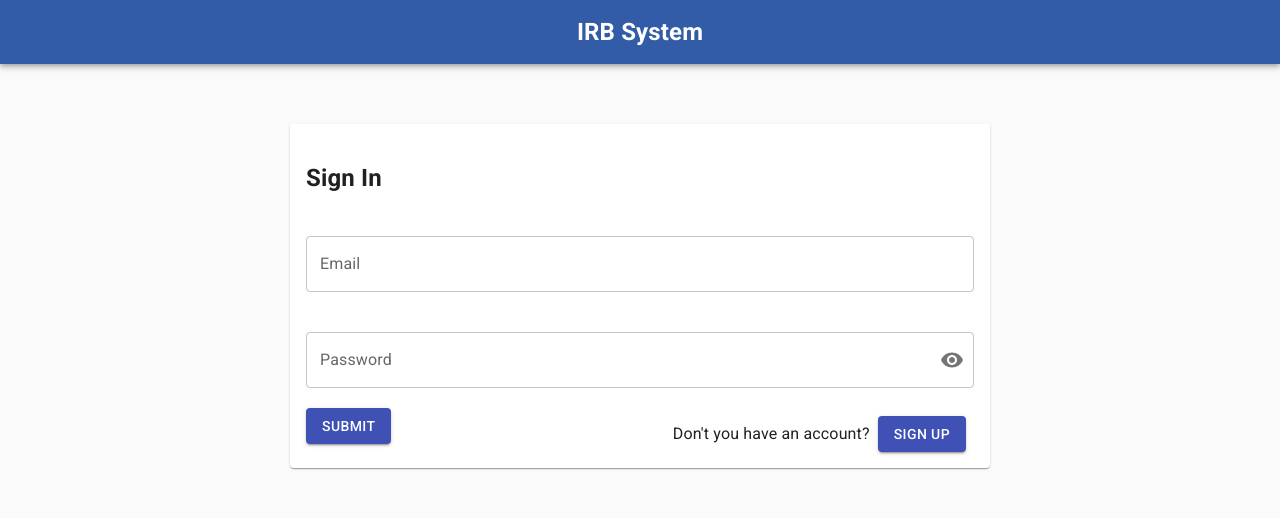
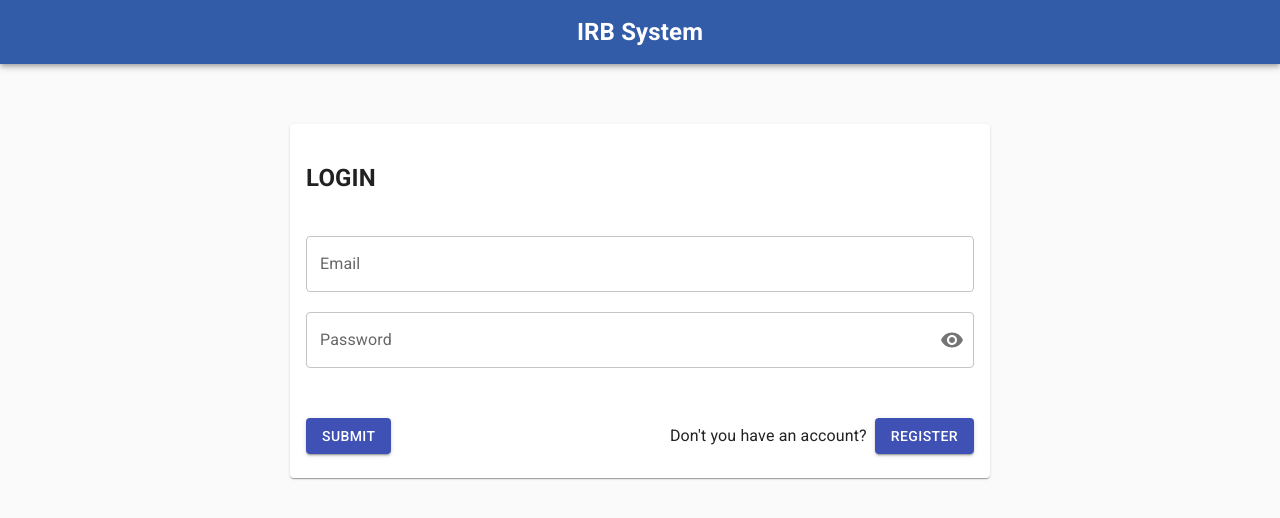
Before and after one commit to chandan2231/irb_system, a React (Vite) app in the folder frontend/: page /signin in a window 1280 px wide. Shown: the top 518 px of the page. Built offline with nearby package versions, Linux system fonts and the light colour scheme; no server answers.

Commit message:
fix in the ui

```diff
--- a/frontend/src/containers/Auth/SignIn.jsx
+++ b/frontend/src/containers/Auth/SignIn.jsx
@@ -95,7 +95,7 @@ function SignIn() {
             marginTop: '20px',
             marginBottom: '15px',
             '.MuiFormControl-root': {
-                marginBottom: '20px',
+                marginBottom: '10px',
             },
         },
     };
@@ -127,7 +127,7 @@ function SignIn() {
                                     <></>
                                 )
                             }
-                            <Typography sx={{mt: 2, mb: 5}}><h2 sx={styles.title}>Sign In</h2></Typography>
+                            <Typography sx={{mt: 2, mb: 5}}><h2 sx={styles.title}>LOGIN</h2></Typography>
                             <FormControl fullWidth variant="outlined">
                                 <TextField
                                     placeholder="Email"
@@ -167,20 +167,22 @@ function SignIn() {
                                 />
                                 {Object.keys(errors).length > 0 && <div className="error_msg">{errors?.password?.message}</div>}
                             </FormControl>
+                            <Box style={{marginTop: '40px'}}>
                                 <Grid item xs={12} sm={6} md={6} style={{float: 'right', paddingLeft: '0px'}}>
-                                <CardActions>
+                                    <CardActions style={{padding: '0px'}}>
                                         <span>Don't you have an account?</span>
                                         <Link to="/signup">
                                         <Button
                                             variant="contained"
                                             color="primary"
                                         >
-                                        SIGN UP
+                                            REGISTER
                                         </Button>
                                         </Link>
                                     </CardActions>
                                 </Grid>
                                 <Button variant="contained" type='submit'>Submit</Button>
+                            </Box>
                         </CardContent>
                     </form>
 
--- a/frontend/src/containers/Auth/SignUp.jsx
+++ b/frontend/src/containers/Auth/SignUp.jsx
@@ -26,8 +26,8 @@
         researcherType: "",
     }
     const options = [
-        { label: "Contractor/Researcher", value: "contractor_researcher" },
-        { label: "Multi-site Sponsor", value: "multi_site_sponsor" },
+        { label: "Clinical Site", value: "clinical_site" },
+        { label: "Multi-Site Sponsor", value: "multi_site_sponsor" },
         { label: "Principal Investigator", value: "principal_investigator" },
     ]
     //password validation
@@ -79,7 +79,7 @@
             <Grid item lg={3} md={3} sm={12} xs={12}></Grid>
             <Grid item lg={6} md={6} sm={12} xs={12}>
             <Card>
-                <CardHeader title="SIGN UP"></CardHeader>
+                <CardHeader title="REGISTER"></CardHeader>
                 {successMessage !== '' && <span className='success_msg'>{successMessage}</span>}
                 <Formik
                 initialValues={initialValues}
@@ -112,7 +112,7 @@
                                 component={TextField}
                             />
                             </Grid>
-                            <Grid item xs={12} sm={6} md={6}>
+                            <Grid item xs={12} sm={6} md={6} style={{marginTop: '15px'}}>
                             <Field
                                 label="Email"
                                 variant="outlined"
@@ -122,7 +122,7 @@
                                 component={TextField}
                             />
                             </Grid>
-                            <Grid item xs={12} sm={6} md={6}>
+                            <Grid item xs={12} sm={6} md={6} style={{marginTop: '15px'}}>
                             <Field
                                 label="Password"
                                 variant="outlined"
@@ -133,7 +133,7 @@
                                 component={TextField}
                             />
                             </Grid>
-                            <Grid item xs={12} sm={6} md={6}>
+                            <Grid item xs={12} sm={6} md={6} style={{marginTop: '15px'}}>
                             <FormControl fullWidth variant="outlined">
                                 <InputLabel id="demo-simple-select-outlined-label">
                                 Researcher Type
@@ -153,10 +153,10 @@
                                     </MenuItem>
                                 ))}
                                 </Select>
-                                <p className="error_text">{researchTypeError}</p>
+                                <span className="error">{researchTypeError}</span>
                             </FormControl>
                             </Grid>
-                            <Grid item xs={12} sm={6} md={6}>
+                            <Grid item xs={12} sm={6} md={6} style={{marginTop: '15px'}}>
                             <Field
                                 label="City"
                                 variant="outlined"
@@ -168,7 +168,7 @@
                             </Grid>
                         </Grid>
                         </CardContent>
-                        <Grid item container spacing={1} justify="center" style={{paddingBottom: '25px'}}>
+                        <Grid item container spacing={1} justify="center" style={{paddingBottom: '25px', paddingTop: '25px'}}>
                             <Grid item xs={12} sm={6} md={6}>
                                 <CardActions style={{paddingLeft: '15px'}}>
                                     <Button
@@ -182,15 +182,15 @@
                                     </Button>
                                 </CardActions>
                             </Grid>
-                            <Grid item xs={12} sm={6} md={6} style={{float: 'right', paddingLeft: '65px'}}>
-                                <CardActions>
+                            <Grid item xs={12} sm={6} md={6} style={{float: 'right', paddingLeft: '85px', marginTop: '10px'}}>
+                                <CardActions style={{padding: '0px'}}>
                                     <span>Do you have an account?</span>
                                     <Link to="/signin">
                                         <Button
                                         variant="contained"
                                         color="primary"
                                         >
-                                    SIGN IN
+                                        LOGIN
                                         </Button>
                                     </Link>
                                 </CardActions>
--- a/frontend/src/containers/Dashboard/AddResearch.jsx
+++ b/frontend/src/containers/Dashboard/AddResearch.jsx
@@ -14,8 +14,8 @@ const AddResearch = ({ open, onClose, addNewData }) => {
     const [values, setValues] = useState(defaultInputValues);
     const [researchTypeError, setResearchTypeError] = useState('')
     const options = [
-        { name: "Contractor/Researcher", id: "contractor_researcher" },
-        { name: "Multi-site Sponsor", id: "multi_site_sponsor" },
+        { name: "Clinical Site", id: "clinical_site" },
+        { name: "Multi-Site Sponsor", id: "multi_site_sponsor" },
         { name: "Principal Investigator", id: "principal_investigator" },
     ]
     const modalStyles = {
```
Lines whose indentation alone changed are shown as unchanged.
